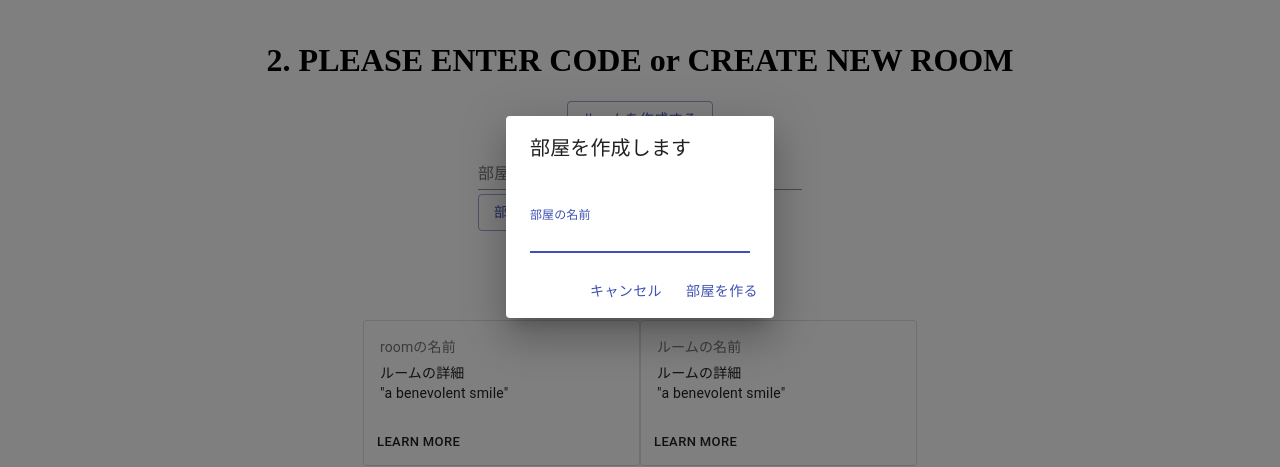
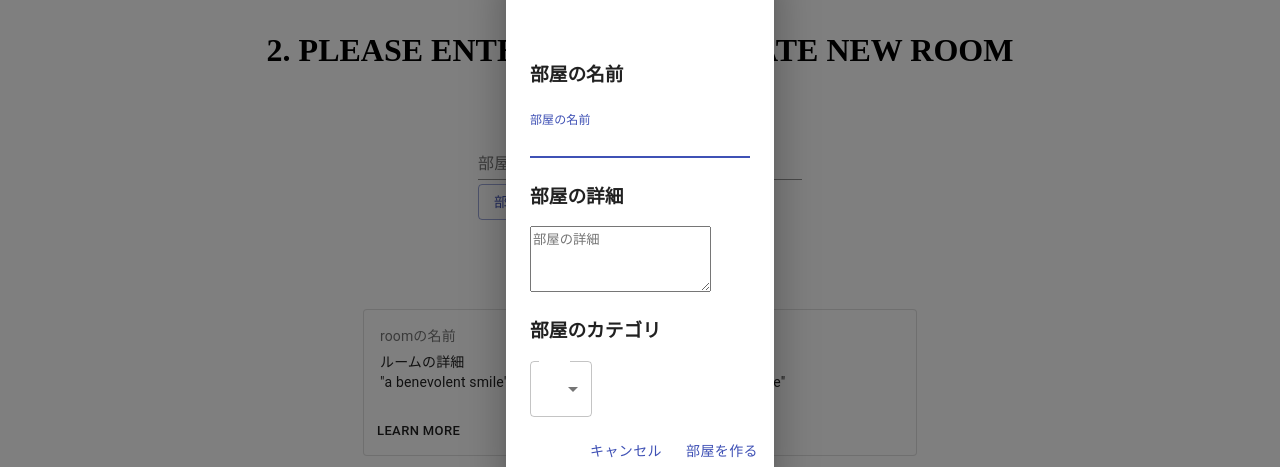
Before and after one commit to cyder222/voicechat-app-front, a Next.js app: page / in a window 1280 px wide. Both pictures are taken after a click on the button "ルームを作成する". Shown: the part 183-650 px from the top of the page. Built offline with nearby package versions, Linux system fonts and the light colour scheme.

Commit message:
微調整

```diff
--- a/components/dialog/create-room.tsx
+++ b/components/molecules/create-room-dialog/create-room-dialog.tsx
@@ -1,22 +1,30 @@
+import { TextareaAutosize } from "@material-ui/core";
 import Button from "@material-ui/core/Button";
 import Dialog from "@material-ui/core/Dialog";
 import DialogActions from "@material-ui/core/DialogActions";
 import DialogContent from "@material-ui/core/DialogContent";
 import DialogTitle from "@material-ui/core/DialogTitle";
+import FormControl from "@material-ui/core/FormControl";
+import MenuItem from "@material-ui/core/MenuItem";
+import Select from "@material-ui/core/Select";
 import TextField from "@material-ui/core/TextField";
 import { useRouter } from "next/router";
 import React, { FormEvent, VFC } from "react";
-import { getVoiceChatApi } from "../../api-fetch";
-import LoginController from "../auth/login-controller";
+import { getVoiceChatApi } from "../../../api-fetch";
+import LoginController from "../../auth/login-controller";
 
 export interface createRoomDialogProps{
   buttonText: string;
   callBackAfterCreateRoom?: (roomId: string, error?: Error)=>void;
 }
 
-export const OkCancelButtonDialogComponent: VFC<createRoomDialogProps> = (props: createRoomDialogProps) => {
+const CreateRoomDialogModule: VFC<createRoomDialogProps> = (props: createRoomDialogProps) => {
   const [open, setOpen] = React.useState(false);
   const [roomName, setRoomName] = React.useState("");
+  const [roomDescription, setRoomDescription] = React.useState("");
+  const [category, setCategory] = React.useState("All");
+  const [makePrivate, setMakePrivate] = React.useState(false);
+
   const router = useRouter();
 
   const handleClickOpen = (): void => {
@@ -31,6 +39,15 @@ export const OkCancelButtonDialogComponent: VFC<createRoomDialogProps> = (props:
   const handleRoomNameChange = (event: any): void => {
     setRoomName(event.target.value);
   };
+
+  const handleRoomDescriptionChange = (event: any): void => {
+    setRoomDescription(event.target.value);
+  };
+
+  const handleCategoryChange = (event: any): void => {
+    setCategory(event.target.value);
+  };
+
   // eslint-disable-next-line @typescript-eslint/no-explicit-any
   const createRoom = async (event: any): Promise<void> => {
     event.preventDefault();
@@ -54,6 +71,7 @@ export const OkCancelButtonDialogComponent: VFC<createRoomDialogProps> = (props:
 
   return (
     <div>
+      <FormControl variant="outlined">
       <Button variant="outlined" color="primary" onClick={handleClickOpen}>
         {props.buttonText}
       </Button>
@@ -61,6 +79,7 @@ export const OkCancelButtonDialogComponent: VFC<createRoomDialogProps> = (props:
         <DialogTitle id="form-dialog-title">部屋を作成します</DialogTitle>
         <form onSubmit={createRoom}>
         <DialogContent>
+          <h3>部屋の名前</h3>
           <TextField
             autoFocus
             margin="dense"
@@ -71,6 +90,30 @@ export const OkCancelButtonDialogComponent: VFC<createRoomDialogProps> = (props:
             value={roomName}
             fullWidth
           />
+          <h3>部屋の詳細</h3>
+          <TextareaAutosize
+            id="description"
+            rowsMin={4}
+            placeholder="部屋の詳細"
+            onChange={handleRoomDescriptionChange}
+            value={roomName}
+          />
+          <h3>部屋のカテゴリ</h3>
+          <Select
+            labelId="demo-simple-select-outlined-label"
+            id="demo-simple-select-outlined"
+            value={category}
+            onChange={handleCategoryChange}
+            label="Age"
+          >
+          <MenuItem value="">
+            <em>None</em>
+          </MenuItem>
+          <MenuItem value={10}>Ten</MenuItem>
+          <MenuItem value={20}>Twenty</MenuItem>
+          <MenuItem value={30}>Thirty</MenuItem>
+        </Select>
+
         </DialogContent>
         <DialogActions>
           <Button onClick={(): void=>{
@@ -84,6 +127,9 @@ export const OkCancelButtonDialogComponent: VFC<createRoomDialogProps> = (props:
         </DialogActions>
         </form>
       </Dialog>
+      </FormControl>
     </div>
   );
 };
+
+export default CreateRoomDialogModule;
--- a/pages/index.tsx
+++ b/pages/index.tsx
@@ -12,9 +12,8 @@ import { useRouter } from "next/router";
 import { useDispatch } from "react-redux";
 import React, { useEffect } from "react";
 import { LoginController } from "../components/auth/login-controller";
-import { OkCancelButtonDialogComponent } from "../components/dialog/create-room";
 import { HeaderComponent } from "../components/header";
-import { config } from "../config/constants";
+import CreateRoomDialog  from "../components/molecules/create-room-dialog/create-room-dialog";
 import { asyncFetchCurrentUser } from "../redux/db/user/async-actions";
 import { useUserState } from "../redux/db/user/selectors";
 import styles from "../styles/Home.module.css";
@@ -69,7 +68,7 @@ export default function Home(): JSX.Element {
 
         <h3>{process.env.DEV_MODE}</h3>
         <h1>2. PLEASE ENTER CODE or CREATE NEW ROOM</h1>
-          <OkCancelButtonDialogComponent
+          <CreateRoomDialog
             buttonText="ルームを作成する"
             callBackAfterCreateRoom={(roomId: string)=>{
               if(roomId == null){
@@ -77,7 +76,7 @@ export default function Home(): JSX.Element {
               }
               router.push(`/enter-room/${roomId}/`);
             }}
-          ></OkCancelButtonDialogComponent>
+          ></CreateRoomDialog>
           <form onSubmit={(e: React.FormEvent<HTMLFormElement>): void=>{
             e.preventDefault();
             if(stateRoomId === ""){
--- a/pages/room/[rid].tsx
+++ b/pages/room/[rid].tsx
@@ -51,7 +51,7 @@ export default function Room(): JSX.Element {
         }
         const api = getVoiceChatApi(authToken!);
 
-        await api.postRoomsUsers({ roomId: roomId![0] });
+        await api.postRoomsUsers({ roomId:  (typeof(roomId!) == typeof(["",""]) ? roomId![0] : roomId!) as string });
         let room;
         peer.on("open", (id) => {
             room = peer.joinRoom(roomId, {
@@ -208,7 +208,7 @@ export default function Room(): JSX.Element {
             }
             await dispatch(asyncFetchCurrentUser(token!));
             const api = getVoiceChatApi(authToken!);
-            const room = await api.getRoomsRoomId({ roomId: roomId![0] });
+            const room = await api.getRoomsRoomId({ roomId: (typeof(roomId!) == typeof(["",""]) ? roomId![0] : roomId!) as string });
             setRoomName(room.title);
             const currentUser = userState.user;
             console.log(`user_uid: ${currentUser.uid}`);
```
Also changed, not shown: openapitools.json (added, +7 -0 lines), components/organisms/header/index.tsx (renamed from components/header/index.tsx).
